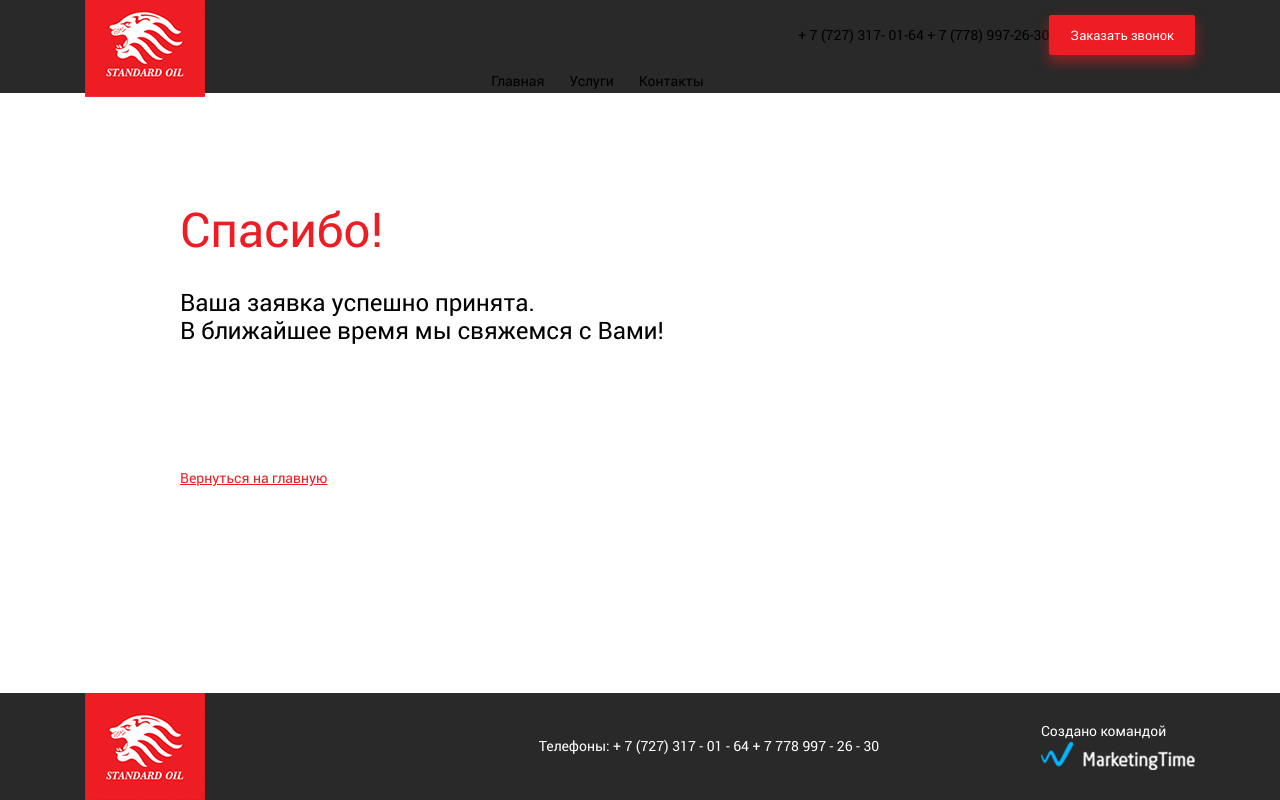
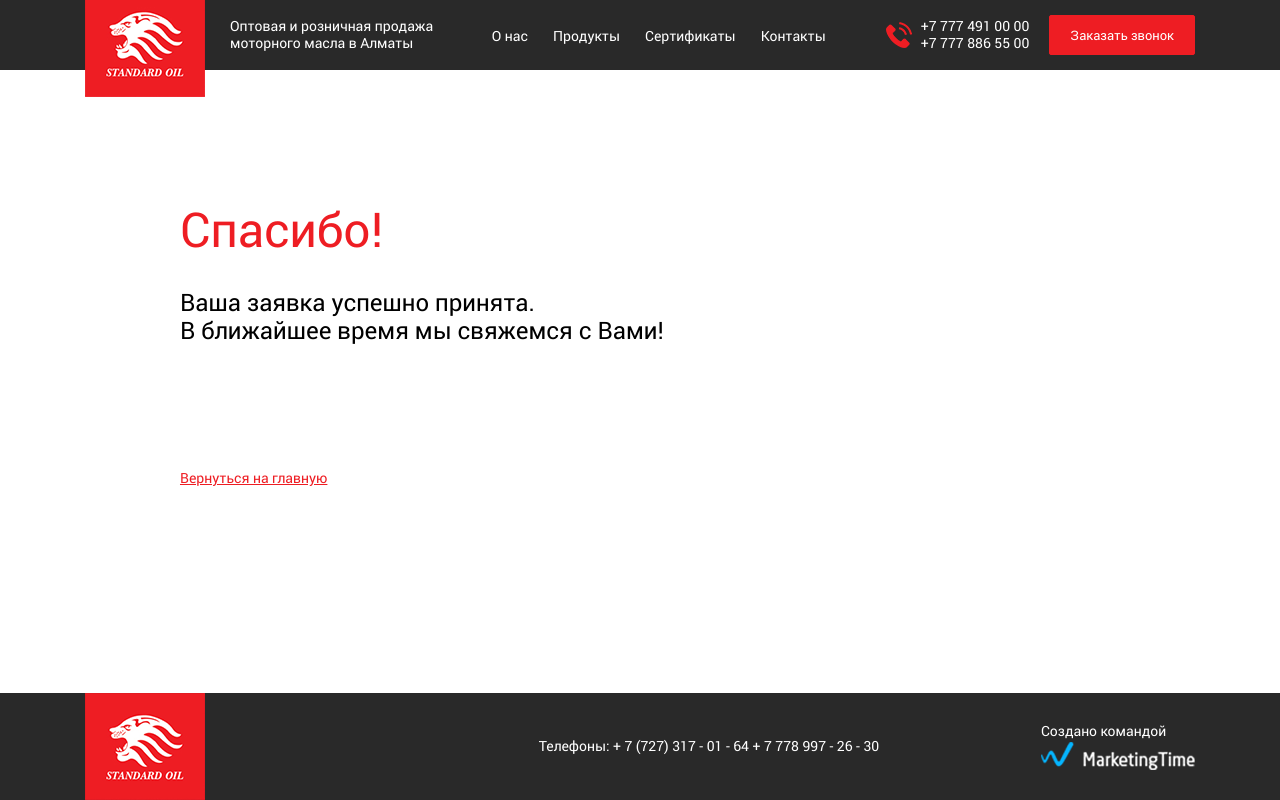
Before and after one commit to Aigerim-serdaliyeva/StandartOil, a website: page app/thanks.html in a window 1280 px wide. Drawn offline with Linux system fonts and the light colour scheme; files that its build step writes are made by us from their sources; files whose address does not match are found by name.

Commit message:
main menu fix

```diff
--- a/app/js/main.js
+++ b/app/js/main.js
@@ -5,7 +5,7 @@ $(document).ready(function () {
   var $html = $("html, body");
   var $header = $(".header");
   var $menu = $(".main-menu");
-  var headerHeight = 99;
+  var headerHeight = 70;
   var $hamburger = $(".hamburger");
 
   // забираем utm из адресной строки и пишем в sessionStorage, чтобы отправить их на сервер при form submit
@@ -22,7 +22,7 @@ $(document).ready(function () {
   new WOW({ mobile: false }).init();
 
   if ($wnd.width() < 992) {
-    headerHeight = 89;
+    headerHeight = 80;
   }
 
   // jquery.maskedinput для ПК и планшет (мобильном не подключаем)
@@ -60,7 +60,7 @@ $(document).ready(function () {
         var section = $(id);
         var sectionTop = section.offset().top;
 
-        if (sectionTop <= scrollPos && (sectionTop + section.height()) >= scrollPos) {
+        if (sectionTop - 2 <= scrollPos && (sectionTop + section.height() + 2) >= scrollPos) {
           link.addClass('active');
         } else {
           link.removeClass('active');
--- a/app/sass/_media.scss
+++ b/app/sass/_media.scss
@@ -34,18 +34,21 @@
 
   .header {
     padding: 5px 0;
+
+    .logo {
+      z-index: 1;
+    }
   }
 
 	.main-menu {
     display: none;
-    background-color: #fff;
+    background-color: #292929;
     position: fixed;
-    top: 89px;
+    top: 80px;
     left: 0;
     right: 0;
     text-align: left;
     margin-left: 0;
-    z-index: 98;
     padding: 10px 0;
 
 		ul {
@@ -53,6 +56,7 @@
 			height: auto;
       padding: 0;
       margin: 0;
+      text-align: right;
 
 			li {
         margin: 0 0 5px;
--- a/app/sass/main.scss
+++ b/app/sass/main.scss
@@ -149,11 +149,10 @@
     line-height: 1.5;
     text-decoration: none;
     font-weight: normal;
-    border-bottom: 2px solid transparent;
 
     &.link {
       &:hover, &.active {
-        border-bottom: 2px solid $accent;
+        color: $accent;
       }
     }
   }
--- a/app/thanks.html
+++ b/app/thanks.html
@@ -6,8 +6,8 @@
   <meta charset="utf-8">
 
   <title>Страница благодарности</title>
-  <meta name="description" content="">
-  <meta name="keywords" content="">
+  <meta name="description" content="Оптовая и розничная продажа моторного масла в Алматы">
+  <meta name="keywords" content="Оптовая и розничная продажа моторного масла в Алматы, ">
 
   <meta name="format-detection" content="telephone=no">
   <meta http-equiv="X-UA-Compatible" content="IE=edge">
@@ -24,44 +24,35 @@
   <div class="page-wrapper">
 
     <div class="page-top"><i class="fa fa-angle-double-up"></i></div>
-    <a href="tel:+" id="callMe" class="call-me"><i class="fa fa-phone"></i></a>
+    <a href="tel:+77774910000" id="callMe" class="call-me"><i class="fa fa-phone"></i></a>
 
-    <header class="header">
+    <header class="header inverse">
       <div class="container">
         <div class="header__content">
           <a href="/" class="logo">
             <img src="./img/logo.png" alt="">
           </a>
 
-          <h3 class="header__title">
+          <h3 class="header__title d-none d-xl-block">
+            Оптовая и розничная продажа
+            моторного масла в Алматы
           </h3>
 
           <div class="grow"></div>
-
-          <div class="header__phone d-none d-sm-block">
-            <a href="tel:+" class="text-phone" id="phone_number">+ 7 (727) 317- 01-64</a>
-            <a href="tel:+" class="text-phone" id="phone_number">+ 7 (778) 997-26-30</a>
-          </div>
-
-          <a href="#" class="button d-none d-sm-block" data-remodal-target="zvonok-modal">Заказать звонок</a>
-
-          <button class="hamburger hamburger--elastic hamburger--accessible">
-            <span class="hamburger-box">
-              <span class="hamburger-inner"></span>
-            </span>
-          </button>
-        </div>
 
           <nav class="main-menu">
             <div class="container">
               <ul>
                 <li>
-                <a class="link" href="/#main">Главная</a>
+                  <a class="link" href="/#about">О нас</a>
                 </li>
                 <li>
-                <a class="link" href="/#service">Услуги</a>
+                  <a class="link" href="/#product">Продукты</a>
                 </li>
                 <li>
+                  <a class="link" href="/#certificate">Сертификаты</a>
+                </li>
+                <li class="last">
                   <a class="link" href="/#contact">Контакты</a>
                 </li>
                 <li class="d-lg-none d-xl-none">
@@ -73,6 +64,20 @@
               </ul>
             </div>
           </nav>
+
+          <div class="phone-block d-none d-lg-block">
+            <a href="tel:+77774910000" class="text-phone" id="phone_number">+7 777 491 00 00</a>
+            <a href="tel:+77778865500" class="text-phone" id="phone_number">+7 777 886 55 00</a>
+          </div>
+
+          <a href="#" class="button button--noshadow d-none d-sm-block" data-remodal-target="zvonok-modal">Заказать звонок</a>
+
+          <button class="hamburger hamburger--elastic hamburger--accessible">
+            <span class="hamburger-box">
+              <span class="hamburger-inner"></span>
+            </span>
+          </button>
+        </div>
       </div>
     </header>
 
```
Also changed, not shown: app/index.html (+8 -4 lines), app/css/main.min.css, app/js/main.min.js. Lines whose indentation alone changed are shown as unchanged.
